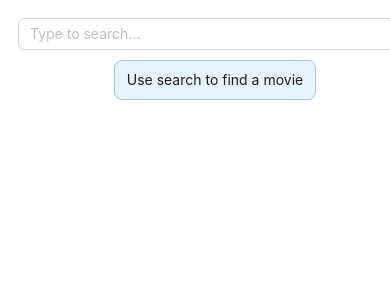
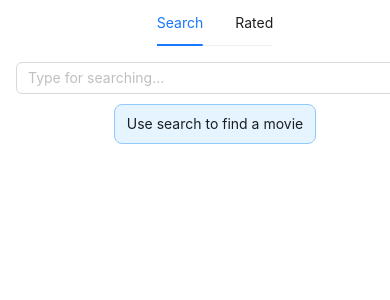
Before and after one commit to peshkovnikita/movies-app, a React (Vite) app: page / in a window 390 px wide. Shown: the top 300 px of the page. Built offline with nearby package versions, Linux system fonts and the light colour scheme.

Commit message:
add tabs and fix genres

```diff
--- a/src/App.css
+++ b/src/App.css
@@ -1,13 +1,86 @@
-#root {
-    width: 1010px;
-    margin: 0 auto;
+*{
+    margin: 0;
+    padding: 0;
+    box-sizing: border-box;
+}
+
+body {
+    height: 100vh;
+    font-family: Inter, sans-serif;
+}
+
+.layout {
+    background-color: inherit;
     padding: 16px 36px;
+}
+
+.header {
+    height: fit-content;
+    background-color: inherit;
+    line-height: normal;
+    padding: 0;
+}
+
+.main {
+    padding: 36px 0;
+}
+
+.cards-container {
+    flex-wrap: wrap;
+}
+
+.footer {
+    padding: 0;
+    background-color: inherit;
+}
+
+/* Ant Design */
+
+.ant-input-search :where(.css-dev-only-do-not-override-98ntnt).ant-input-group .ant-input-affix-wrapper:not(:last-child) {
+    border-start-end-radius: 6px!important;
+    border-end-end-radius: 6px!important;
+}
+
+.cards-container {
+    gap: 32px;
+}
+
+.ant-pagination-item-active {
+    background-color: #1677ff!important;
+}
+
+.ant-pagination-item-active a {
+    color: #ffffff!important;
+}
+
+.ant-layout-footer {
     background-color: #ffffff;
 }
 
+/* Media */
+
 @media (max-width: 430px) {
-    #root {
-        width: 430px;
-        padding: 18px 18px 0 18px;
+    body {
+        background-color: #ffffff;
+    }
+
+    .layout {
+        padding: 0 16px;
+    }
+
+    .main {
+        padding: 10px 0 10px 0;
+    }
+
+    .ant-tabs-tab-btn {
+        text-shadow: none!important;
+    }
+
+    .cards-container {
+        gap: 20px;
+    }
+
+    .ant-layout-footer {
+        background-color: transparent;
     }
 }
--- a/src/App.jsx
+++ b/src/App.jsx
@@ -4,11 +4,10 @@ import MoviesList from './components/movies-list';
 import { debounce } from 'lodash';
 
 import './App.css'
-import { Layout, Flex, Button, Pagination, Input, Space, Spin, Alert } from 'antd';
+import { Tabs, Layout, Flex, Button, Input, Spin, Alert, Pagination } from 'antd';
 const { Header, Content, Footer } = Layout;
 
 export default class App extends Component {
-
     moviesAPI = new MdApi();
 
     state = {
@@ -91,6 +90,10 @@ export default class App extends Component {
         })
     }
 
+    onTabSwitch = (key) => {
+        console.log(key)
+    }
+
     render() {
         const { movieList ,isLoading, error, moviesCounter, currentPage } = this.state
 
@@ -100,8 +103,14 @@ export default class App extends Component {
 
         return (
             <Layout className='layout'>
+                <Tabs
+                    defaultActiveKey='1'
+                    onChange={this.onTabSwitch}
+                    items={ [{key: '1', label: 'Search'}, {key: '2', label: 'Rated'}] }
+                    style={ { display: 'grid', placeItems: 'center'} }
+                />
                 <Header className='header'>
-                    <Input placeholder='Type to search...' allowClear onChange={this.debounceOnChange} onClear={this.onClear}/>
+                    <Input placeholder='Type for searching...' allowClear onChange={this.debounceOnChange} onClear={this.onClear}/>
                 </Header>
                 <Content className='main'>
                     <Flex className='cards-container' justify='center' >
--- a/src/components/movie-card/movie-card.css
+++ b/src/components/movie-card/movie-card.css
@@ -4,7 +4,7 @@
 
     display: grid;
     grid-template-columns: 183px 1fr 50px;
-    grid-template-rows: 50px 50px 1fr 50px;
+    grid-template-rows: 50px 50px 1fr 30px;
     grid-template-areas:
             'poster title rating'
             'poster info info'
@@ -87,7 +87,7 @@
 .desc {
     grid-area: desc;
     padding-top: 10px;
-    padding-right: 18px;
+    padding-right: 16px;
     font-size: 12px;
     line-height: 22px;
     margin-left: 18px;
@@ -96,7 +96,7 @@
 .stars {
     grid-area: stars;
     display: grid;
-    place-items: center;
+    place-items: start;
     padding-right: 18px;
     margin-left: 18px;
 }
--- a/src/components/movie-card/movie-card.jsx
+++ b/src/components/movie-card/movie-card.jsx
@@ -1,32 +1,31 @@
 import React, { Component } from 'react';
-import { format, parseISO } from 'date-fns'
-import { StarFilled } from '@ant-design/icons';
-import './movie-card.css'
+import { format, parseISO } from 'date-fns';
+import { StarFilled } from '@ant-design/icons'; //??????????
+import { Rate } from 'antd';
+import './movie-card.css';
 
 export default class MovieCard extends Component{
 
     _posterPath = 'https://media.themoviedb.org/t/p/w220_and_h330_face';
 
     sliceDesc(str) {
-        if(str.length > 200) {
-            const sliced = str.slice(0, 200).split(' ');
-            sliced[sliced.length - 1] = '...';
-            return sliced.join(' ');
+        if(str.length > 210) {
+            const sliced = str.slice(0, 210);
+            return `${sliced}...`;
         }
         return str;
     }
 
     sliceTitle(str) {
         if(str.length > 33) {
-            const sliced = str.slice(0, 33).split(' ');
-            sliced[sliced.length - 1] = '...';
-            return sliced.join(' ');
+            const sliced = str.slice(0, 33);
+            return `${sliced}...`;
         }
         return str;
     }
 
     render() {
-        const { title, poster_path, vote_average, release_date, overview } = this.props
+        const { title, poster_path, vote_average, release_date, overview, genres } = this.props
 
         return(
             <li className='card'>
@@ -42,9 +41,7 @@ export default class MovieCard extends Component{
                 <div className='info'>
                     <p className='date'>{ release_date ? format(parseISO(release_date), 'MMMM d, y') : null }</p>
                     <div className='genres'>
-                        <span>Action</span>
-                        <span>Adventure</span>
-                        <span>Science Fiction</span>
+                        {genres.length ? genres.map(genre => <span key={genre.id}>{genre.name}</span>) : null}
                     </div>
                 </div>
                 <p className='desc'>{ overview ? this.sliceDesc(overview) : null }</p>
--- a/src/components/movies-list/movie-list.jsx
+++ b/src/components/movies-list/movie-list.jsx
@@ -29,8 +29,7 @@ export default class MovieList extends Component{
 
         return(
             <>
-                { counter === 'not found' ? alertNotFound : null }
-                { !movies && counter !== 'not found' ? alertInfo : movies}
+                { counter === 'not found' ? alertNotFound : counter > 0 ? movies : alertInfo }
             </>
         );
     }
--- a/src/index.css
+++ b/src/index.css
@@ -1,84 +1,23 @@
-:root {
+
+#root {
+  width: 1010px;
+  height: 100dvh;
+  background-color: #ffffff;
+  margin: 0 auto;
   line-height: 1.5;
   font-weight: 400;
   text-rendering: optimizeLegibility;
 }
 
-* {
-  margin: 0;
-  padding: 0;
-  box-sizing: border-box;
+@media (max-width: 1010px) {
+  #root{
+    position: static;
+    width: 100vw;
+  }
 }
 
-body {
-  height: 100vh;
-  background-color: #f5f5f5;
-  font-family: Inter, sans-serif;
-}
-
-.layout {
-  background-color: inherit;
-}
-
-.header {
-  height: fit-content;
-  background-color: inherit;
-  line-height: normal;
-  padding: 0;
-}
-
-.main {
-  padding: 36px 0;
-}
-
-.cards-container {
-  flex-wrap: wrap;
-}
-
-.footer {
-  padding: 0;
-  background-color: inherit;
-}
-
-/* Ant Design */
-
-.ant-input-search :where(.css-dev-only-do-not-override-98ntnt).ant-input-group .ant-input-affix-wrapper:not(:last-child) {
-  border-start-end-radius: 6px!important;
-  border-end-end-radius: 6px!important;
-}
-
-.cards-container {
-  gap: 32px;
-}
-
-.ant-pagination-item-active {
-  background-color: #1677ff!important;
-}
-
-.ant-pagination-item-active a {
-  color: #ffffff!important;
-}
-
-.ant-layout-footer {
-  background-color: #ffffff;
-}
-
-/* Media */
-
 @media (max-width: 430px) {
-  body {
-    background-color: #ffffff;
-  }
-
-  .main {
-    padding: 10px 0 10px 0;
-  }
-
-  .cards-container {
-    gap: 20px;
-  }
-
-  .ant-layout-footer {
-    background-color: transparent;
+  #root {
+    width: 430px;
   }
 }
--- a/src/services/md-api.js
+++ b/src/services/md-api.js
@@ -8,14 +8,27 @@ export default class MdApi {
         }
     };
 
+    _apiKey = 'ef929c23e2234c286bc0be2f6f6aeb2d';
+
     _apiBase = 'https://api.themoviedb.org/3/search/movie?query=';
 
     async getMovies(title) {
         const response = await fetch(`${this._apiBase}${title}`, this._options);
-        if(!response.ok) throw new Error(`Could not fetch ${response.status}`);
+        if (!response.ok) throw new Error(`Could not fetch ${response.status}`);
         const json = await response.json();
 
-        return json.results
+        const genresResponse = await fetch(`https://api.themoviedb.org/3/genre/movie/list`, this._options);
+        const genresData = await genresResponse.json();
+        const genresList = genresData.genres;
+
+        const movies = [...json.results]
+
+        for(let i = 0; i < movies.length; i++) {
+            const genreIds = movies[i].genre_ids
+
+            movies[i].genres = genresList.filter(genre => genreIds.includes(genre.id))
+        }
+
+        return movies
     }
-
 }
```
Also changed, not shown: 7 other files (tests, documents, lock files or other folders).
